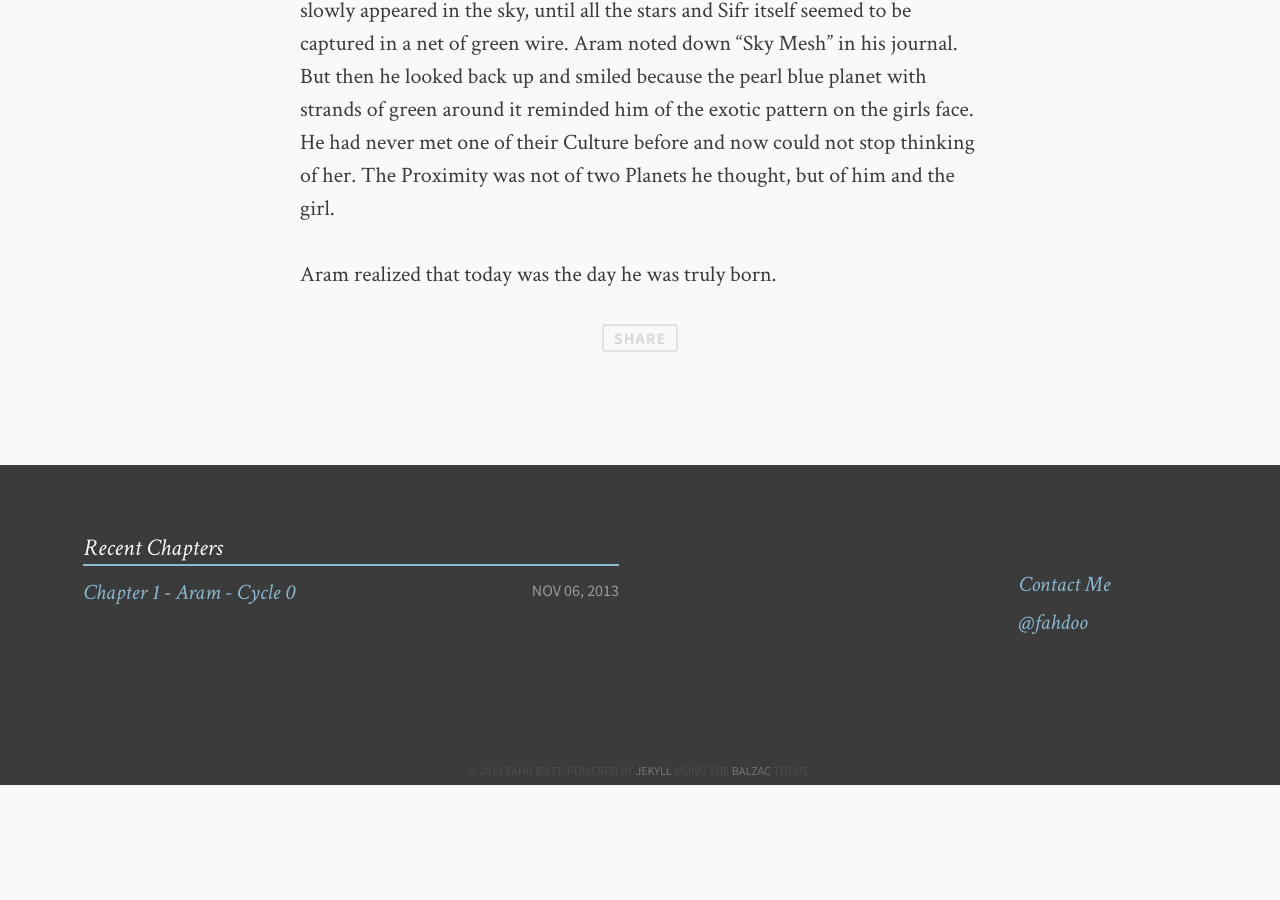
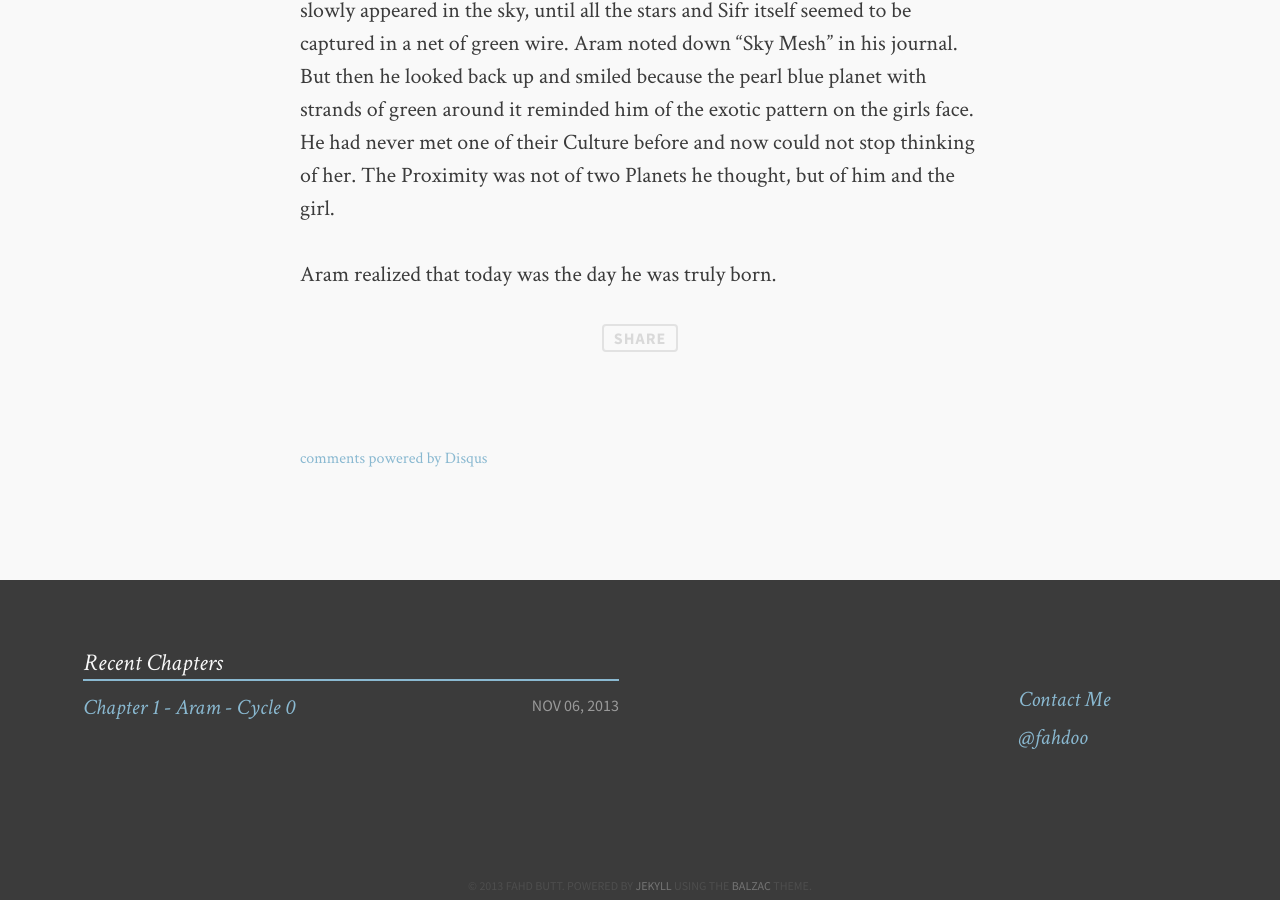
Before and after one commit to fahdoo/a-beautiful-war, a Jekyll site: the page built from _posts/2013-11-06-1_aram_0.md, in a window 1280 px wide and 900 px high, scrolled down 15421 px. Built offline with Jekyll 4.4.1, drawn with Linux system fonts in a browser that asks for light colours; comment, search, counter and statistics services are not loaded; before the commit the page ends 16206 px from its top, so only the background shows below that.

Commit message:
Enabling disqus and fixing links

```diff
--- a/_config.yml
+++ b/_config.yml
@@ -1,6 +1,6 @@
 title: A Beautiful War
 tagline: A story about two planets
-permalink: :categories/:title
+permalink: /:categories/:title
 url: http://fahdoo.github.io/a-beautiful-war
 
 owner:
--- a/_includes/footer.html
+++ b/_includes/footer.html
@@ -5,7 +5,7 @@
         <p class="list-title">Recent Chapters</p>
         {% for post in site.posts | limit:3 %} <!-- for1 -->
             <li>
-              <span class="recent-title"><a href="{{ site.url }}/{{ post.url }}" title="{{ post.title }}">{{ post.title | strip_html | strip_newlines | truncate: 30 }} </a></span>
+              <span class="recent-title"><a href="{{ site.url }}{{ post.url }}" title="{{ post.title }}">{{ post.title | strip_html | strip_newlines | truncate: 30 }} </a></span>
               <span class="date">{{post.date | date: "%b %d, %Y" }}</span>
             </li>
         {% endfor %}
--- a/_layouts/home.html
+++ b/_layouts/home.html
@@ -10,7 +10,7 @@
                   {% for post in site.posts %}
                   <li>
                     <div class="deets" itemscope itemtype="http://schema.org/BlogPosting" itemprop="blogPost">
-                        <h1><a href="{{ site.url }}/{{ post.url }}">{{ post.title }}</a></h1>
+                        <h1><a href="{{ site.url }}{{ post.url }}">{{ post.title }}</a></h1>
                         <p class="date"><time datetime="{{ post.date | date_to_xmlschema }}" itemprop="datePublished">{{ post.date | date: "%B %d, %Y" }}</time></p>
                         <p class="">{% if post.description %}{{ post.description  | strip_html | strip_newlines | truncate: 120 }}{% else %}{{ post.content | strip_html | strip_newlines | truncate: 300 }}{% endif %}</p>
                     </div>
```
Also changed, not shown: _posts/2013-11-06-1_aram_0.md (+1 -0 lines).
